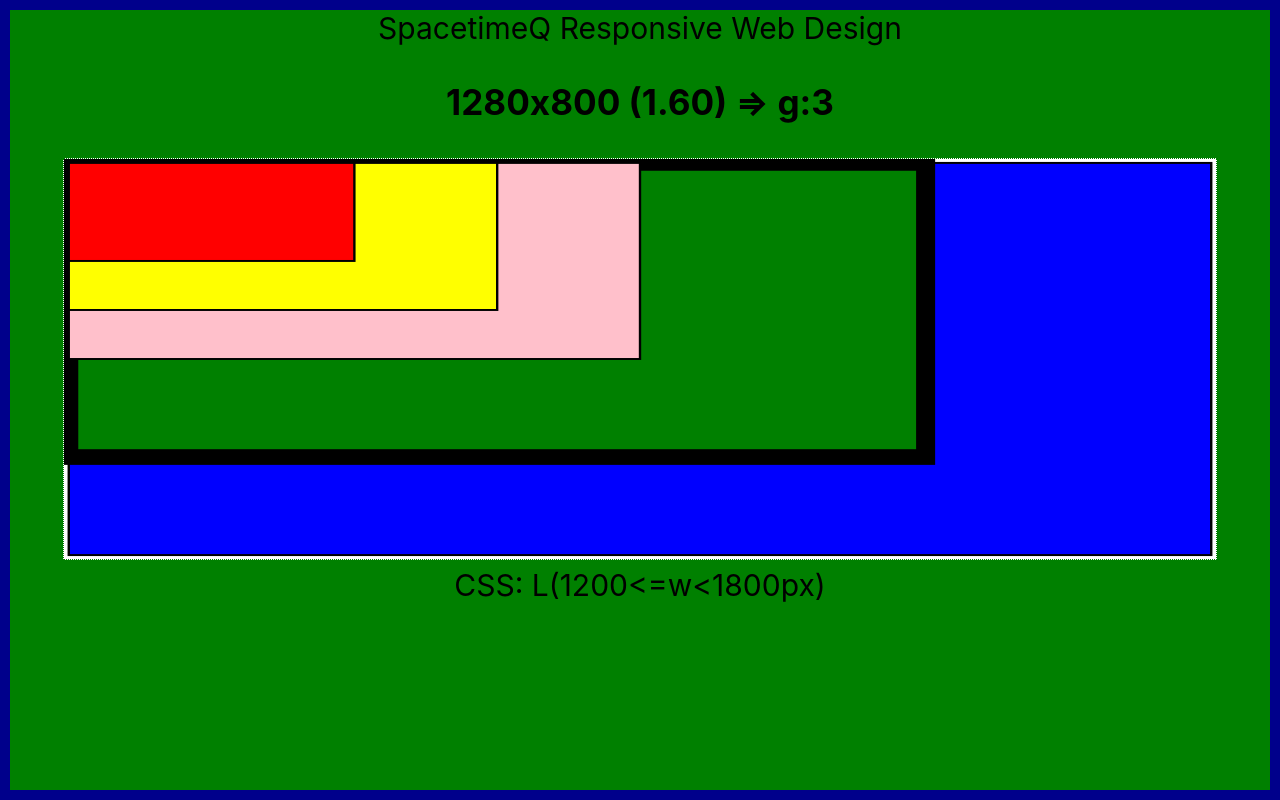
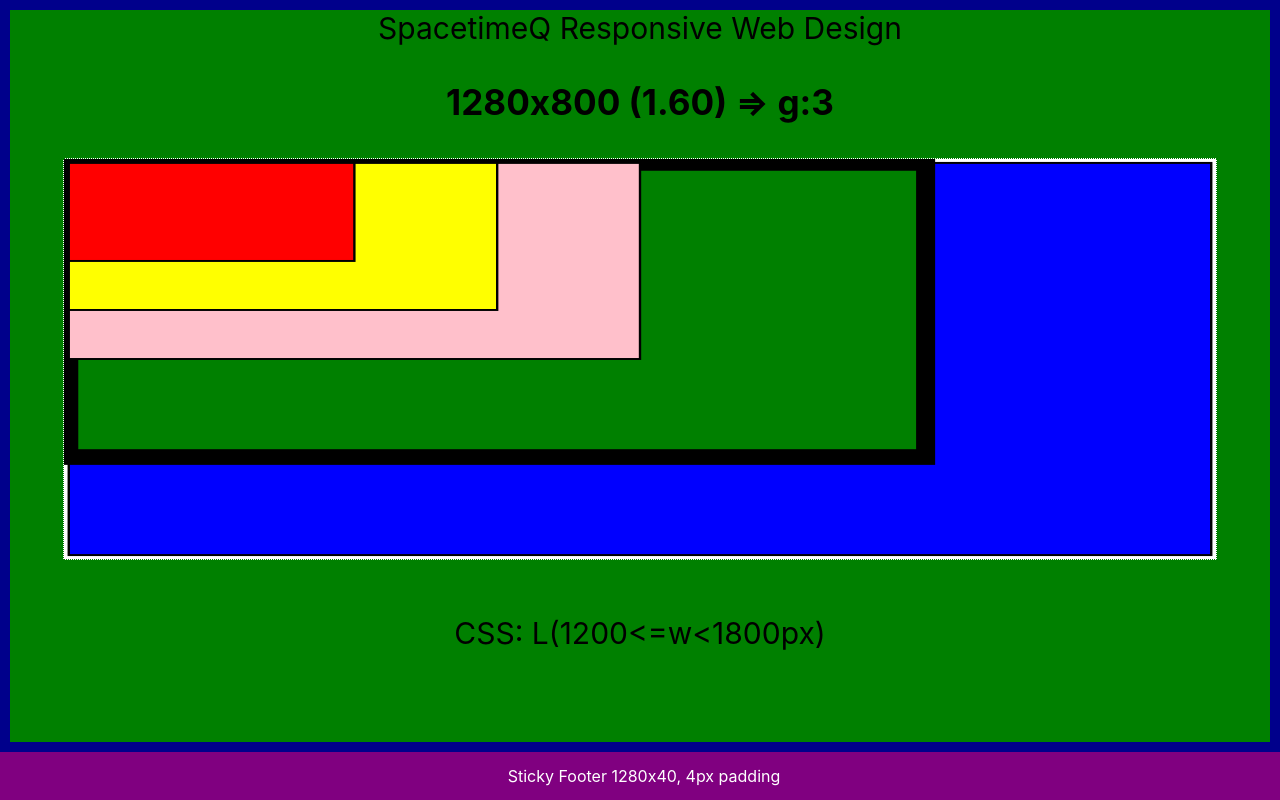
Before and after one commit to soominkimu/responsive, a React (Create React App) app: page / in a window 1280 px wide. Built offline with nearby package versions, Linux system fonts and the light colour scheme.

Commit message:
Sticky Footer added

```diff
--- a/src/App.js
+++ b/src/App.js
@@ -25,6 +25,21 @@ const getResponsiveGroup = w => {
     return 2;
   return (w < 1800) ? 3 : 4;
 }
+
+const footer = {
+  height: 40,
+  padding: 4
+};
+
+// Sticky Footer
+const Footer = props =>
+  <div style={{
+    '--ft_h': footer.height + 'px',
+    '--ft_p': footer.padding + 'px'
+  }}>
+    <div className="phantom" />
+    <div className="footer">{props.children}</div>
+  </div>
 
 function App() {
   const [winSize, setWinSize] = useState({
@@ -71,7 +86,7 @@ function App() {
     <div className="App"
       style={{
         width:  winSize.w - (padding + border)*2,
-        height: winSize.h - (padding + border)*2,
+        height: winSize.h - (padding + border)*2 - (footer.height + footer.padding*2),
         padding: padding + 'px',
         border: `solid ${border}px darkblue`
       }}
@@ -87,6 +102,9 @@ function App() {
         </g>
       </svg>
       <br />
+      <Footer>
+        Sticky Footer {winSize.w}x{footer.height}, {footer.padding}px padding
+      </Footer>
     </div>
   );
 }
--- a/src/App.scss
+++ b/src/App.scss
@@ -76,3 +76,29 @@ svg {
   border: 1px dotted green;
   background: white;
 }
+
+// https://stackoverflow.com/questions/40515142/how-to-make-a-sticky-footer-in-react
+%footer-shared {
+  height: var(--ft_h);
+  padding: var(--ft_p);
+  width: 100%;
+}
+
+.footer {
+  background: purple;
+  font-size: 16px;
+  color: white;
+  //border-top: 1px solid #E7E7E7;
+  text-align: center;
+  vertical-align: middle;  // only works with line-height set to the block height
+  line-height: var(--ft_h);
+  position: fixed;
+  left: 0;
+  bottom: 0;
+  @extend %footer-shared;
+}
+
+.phantom {
+  display: block;
+  @extend %footer-shared;
+}
```
